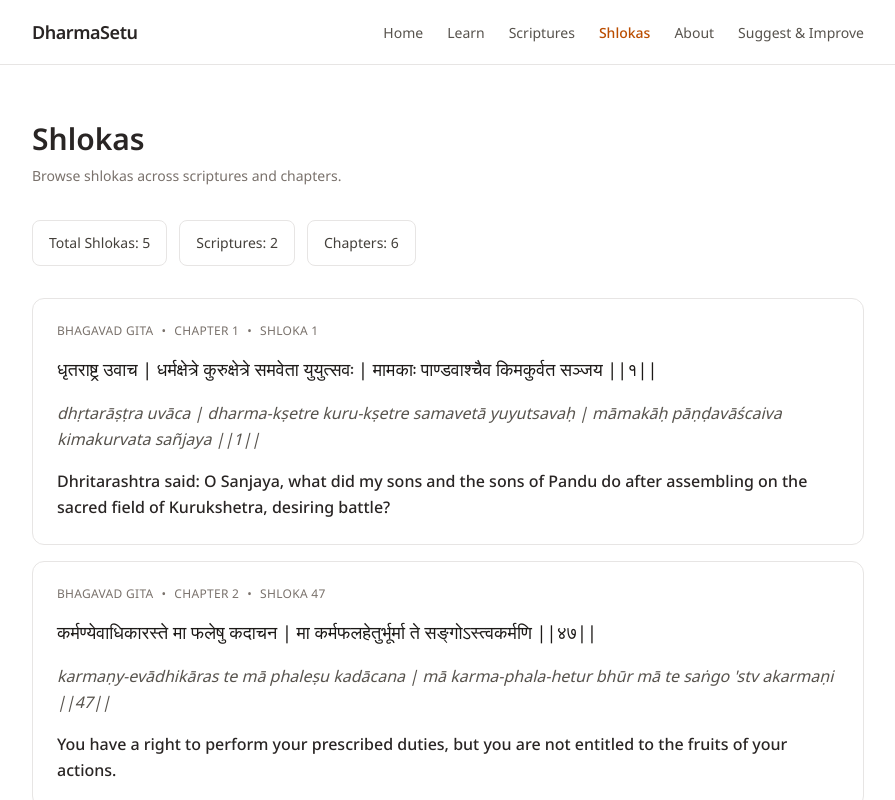
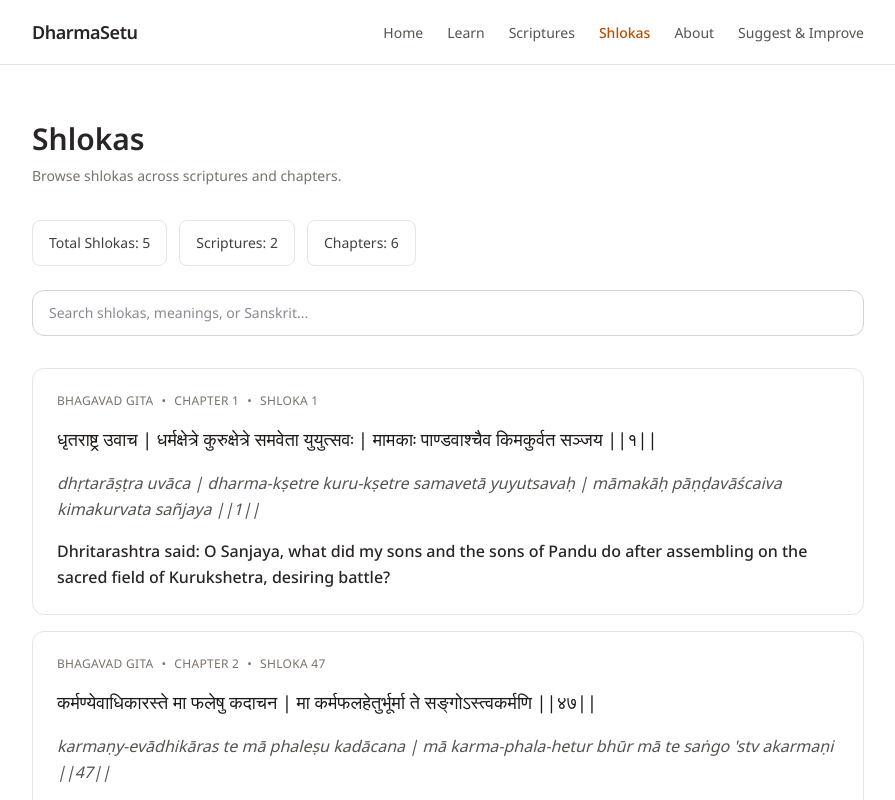
Before and after one commit to prathameshrjagtap/dharmasetu, a Next.js app: page /shlokas in a window 1280 px wide. Shown: the top 800 px of the page, without its empty margins (192-1087 px from the left). Built offline with nearby package versions, Linux system fonts and the light colour scheme.

Commit message:
Add reusable search system

```diff
--- a/app/layout.tsx
+++ b/app/layout.tsx
@@ -41,7 +41,7 @@ export default function RootLayout({
 }>) {
   return (
     <html
-      lang="en"
+      lang="en" data-scroll-behavior="smooth"
       className={`${notoSans.variable} ${notoSansDevanagari.variable}`}
     >
       <body className="flex min-h-screen flex-col bg-white text-gray-900 antialiased font-sans">
--- /dev/null
+++ b/app/shlokas/ShlokasSearchClient.tsx
@@ -0,0 +1,127 @@
+'use client';
+
+import { useMemo, useState } from 'react';
+import Link from 'next/link';
+
+import EmptyState from '@/components/states/EmptyState';
+import SearchBar from '@/components/shared/SearchBar';
+
+import { searchShlokas } from '@/utils/search';
+
+import type {
+  Shloka,
+  Chapter,
+  Scripture,
+} from '@/types';
+
+interface Props {
+  shlokas: ReadonlyArray<Shloka>;
+  chapters: ReadonlyArray<Chapter>;
+  scriptures: ReadonlyArray<Scripture>;
+}
+
+export default function ShlokasSearchClient({
+  shlokas,
+  chapters,
+  scriptures,
+}: Props) {
+
+  const [query, setQuery] = useState('');
+
+  const filteredShlokas = useMemo(
+    () => searchShlokas(query),
+    [query]
+  );
+
+  return (
+    <>
+
+      {/* Search Input */}
+      <div className="mt-6">
+
+        <SearchBar
+          value={query}
+          onChange={setQuery}
+          placeholder="Search shlokas, meanings, or Sanskrit..."
+        />
+
+      </div>
+
+      {/* Empty Search Result */}
+      {filteredShlokas.length === 0 ? (
+
+        <EmptyState
+          title="No matching shlokas found"
+          description="Try searching with different keywords or phrases."
+        />
+
+      ) : (
+
+        <ul className="mt-8 flex flex-col gap-4" role="list">
+
+          {filteredShlokas.map((shloka) => {
+
+            const scripture = scriptures.find(
+              (item) => item.id === shloka.scripture_id
+            );
+
+            const chapter = chapters.find(
+              (item) => item.id === shloka.chapter_id
+            );
+
+            return (
+              <li key={shloka.id}>
+
+                <Link
+                  href={`/scriptures/${shloka.scripture_id}/${shloka.chapter_id}`}
+                  className="block rounded-xl border border-stone-200 bg-white p-6 transition-colors hover:border-stone-300 hover:bg-stone-50"
+                >
+
+                  <div className="flex flex-wrap items-center gap-2 text-xs uppercase tracking-wide text-stone-500">
+
+                    <span>
+                      {scripture?.name}
+                    </span>
+
+                    <span>•</span>
+
+                    <span>
+                      Chapter {chapter?.chapter_number}
+                    </span>
+
+                    <span>•</span>
+
+                    <span>
+                      Shloka {shloka.shloka_number}
+                    </span>
+
+                  </div>
+
+                  {/* Sanskrit */}
+                  <p className="mt-4 text-lg leading-relaxed text-stone-900 font-devanagari">
+                    {shloka.sanskrit_text}
+                  </p>
+
+                  {/* Transliteration */}
+                  <p className="mt-4 italic leading-relaxed text-stone-600">
+                    {shloka.transliteration}
+                  </p>
+
+                  {/* Meaning */}
+                  <p className="mt-4 font-medium leading-relaxed text-stone-800">
+                    {shloka.meaning}
+                  </p>
+
+                </Link>
+
+              </li>
+            );
+          })}
+
+        </ul>
+
+      )}
+
+    </>
+  );
+}
--- a/app/shlokas/page.tsx
+++ b/app/shlokas/page.tsx
@@ -7,6 +7,7 @@ import PageHeader from '@/components/ui/PageHeader';
 import Heading from '@/components/shared/Heading';
 import Text from '@/components/shared/Text';
 import { createMetadata } from '@/utils/metadata';
+import ShlokasSearchClient from './ShlokasSearchClient';
 
 import EmptyState from '@/components/states/EmptyState';
 
@@ -61,68 +62,11 @@ export default function ShlokasPage() {
         </div>
 
         {/* Shloka List */}
-        <ul className="mt-8 flex flex-col gap-4" role="list">
-
-          {shlokas.map((shloka) => {
-
-            const scripture = scriptures.find(
-              (item) => item.id === shloka.scripture_id
-            );
-
-            const chapter = chapters.find(
-              (item) => item.id === shloka.chapter_id
-            );
-
-            return (
-              <li key={shloka.id}>
-
-                <Link
-                  href={`/scriptures/${shloka.scripture_id}/${shloka.chapter_id}`}
-                  className="block rounded-xl border border-stone-200 bg-white p-6 transition-colors hover:border-stone-300 hover:bg-stone-50"
-                >
-
-                  <div className="flex flex-wrap items-center gap-2 text-xs uppercase tracking-wide text-stone-500">
-
-                    <span>
-                      {scripture?.name}
-                    </span>
-
-                    <span>•</span>
-
-                    <span>
-                      Chapter {chapter?.chapter_number}
-                    </span>
-
-                    <span>•</span>
-
-                    <span>
-                      Shloka {shloka.shloka_number}
-                    </span>
-
-                  </div>
-
-                  {/* Sanskrit */}
-                  <p className="mt-4 text-lg leading-relaxed text-stone-900 font-devanagari">
-                    {shloka.sanskrit_text}
-                  </p>
-
-                  {/* Transliteration */}
-                  <p className="mt-4 italic leading-relaxed text-stone-600">
-                    {shloka.transliteration}
-                  </p>
-
-                  {/* Meaning */}
-                  <p className="mt-4 font-medium leading-relaxed text-stone-800">
-                    {shloka.meaning}
-                  </p>
-
-                </Link>
-
-              </li>
-            );
-          })}
-
-        </ul>
+        <ShlokasSearchClient
+          shlokas={shlokas}
+          chapters={chapters}
+          scriptures={scriptures}
+        />
 
       </SectionWrapper>
 
--- /dev/null
+++ b/components/shared/SearchBar.tsx
@@ -0,0 +1,26 @@
+interface Props {
+  value: string;
+  onChange: (value: string) => void;
+  placeholder?: string;
+}
+
+export default function SearchBar({
+  value,
+  onChange,
+  placeholder = 'Search...',
+}: Props) {
+
+  return (
+    <div className="mt-6">
+
+      <input
+        type="text"
+        value={value}
+        onChange={(e) => onChange(e.target.value)}
+        placeholder={placeholder}
+        className="w-full rounded-xl border border-stone-300 bg-white px-4 py-3 text-sm outline-none transition focus:border-amber-600"
+      />
+
+    </div>
+  );
+}
--- /dev/null
+++ b/utils/search.ts
@@ -0,0 +1,71 @@
+import {
+  scriptures,
+  chapters,
+  shlokas,
+} from '@/lib/data';
+
+import type {
+  Scripture,
+  Chapter,
+  Shloka,
+} from '@/types';
+
+// Normalize search text
+function normalize(text: string): string {
+  return text
+    .toLowerCase()
+    .trim();
+}
+
+// Search scriptures
+export function searchScriptures(
+  query: string
+): ReadonlyArray<Scripture> {
+
+  const normalizedQuery = normalize(query);
+
+  if (!normalizedQuery) {
+    return scriptures;
+  }
+
+  return scriptures.filter((scripture) =>
+    normalize(scripture.name).includes(normalizedQuery)
+  );
+}
+
+// Search chapters
+export function searchChapters(
+  query: string
+): ReadonlyArray<Chapter> {
+
+  const normalizedQuery = normalize(query);
+
+  if (!normalizedQuery) {
+    return chapters;
+  }
+
+  return chapters.filter((chapter) =>
+    normalize(chapter.name).includes(normalizedQuery)
+  );
+}
+
+// Search shlokas
+export function searchShlokas(
+  query: string
+): ReadonlyArray<Shloka> {
+
+  const normalizedQuery = normalize(query);
+
+  if (!normalizedQuery) {
+    return shlokas;
+  }
+
+  return shlokas.filter((shloka) => {
+
+    return (
+      normalize(shloka.sanskrit_text).includes(normalizedQuery) ||
+      normalize(shloka.transliteration).includes(normalizedQuery) ||
+      normalize(shloka.meaning).includes(normalizedQuery)
+    );
+  });
+}
```
